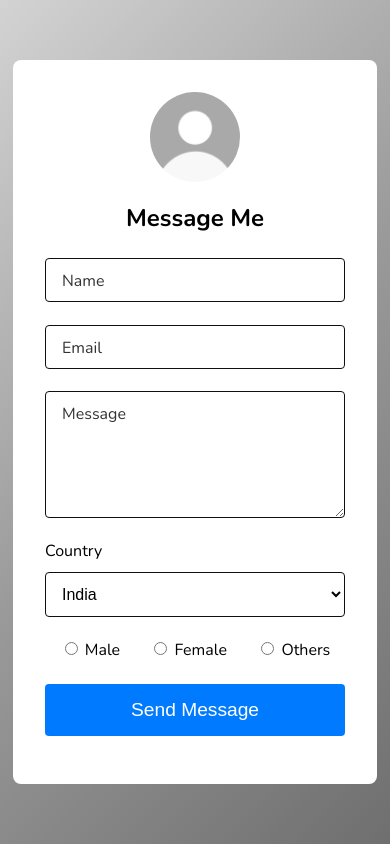
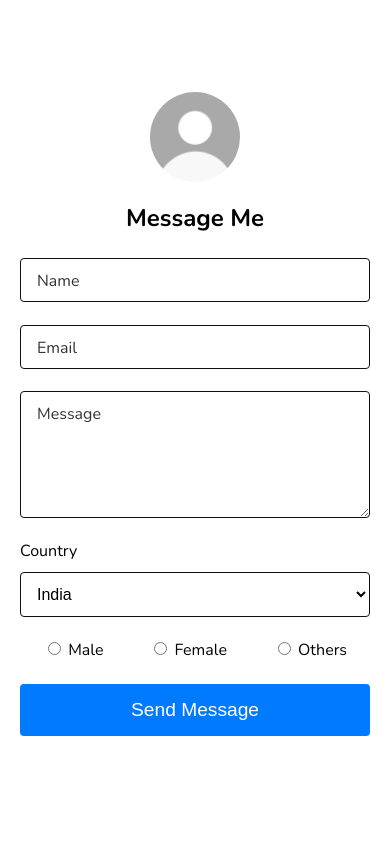
Before and after one commit to prasoonkandel/message-form, a plain HTML site: page index.html in a window 390 px wide. Drawn offline with nearby package versions, Linux system fonts and the light colour scheme.

Commit message:
fix: made mobile responsive

```diff
--- a/index.html
+++ b/index.html
@@ -128,6 +128,17 @@
       .btn:hover {
         background-color: #0056b3;
       }
+
+      @media (max-width: 600px) {
+        body {
+          background: #ffffff;
+        }
+
+        .message-box {
+          width: calc(100% - 2rem);
+          padding: 1.25rem;
+        }
+      }
     </style>
   </head>
   <body>
```
